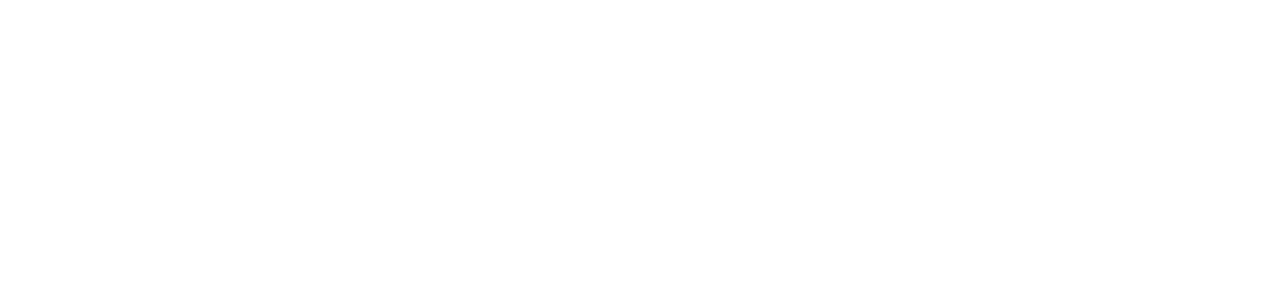
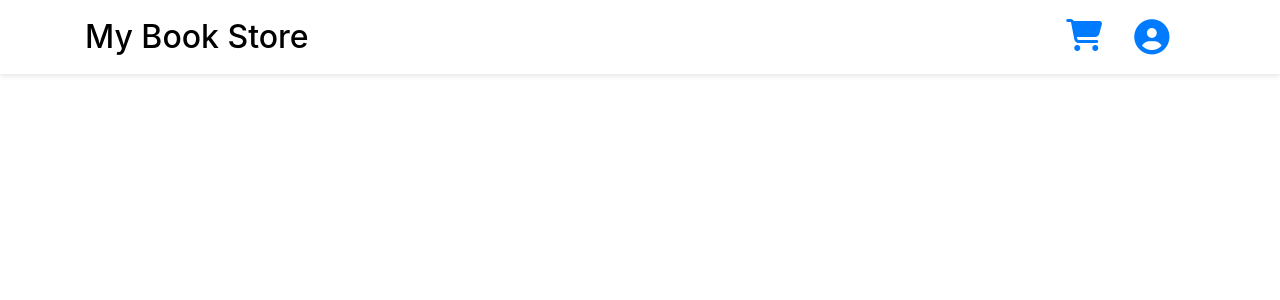
Before and after one commit to pushkov-fedor/Book-Store-App-.wrk, a React (Create React App) app in the folder book-store-frontend/: page / in a window 1280 px wide. Shown: the top 300 px of the page. Built offline with nearby package versions, Linux system fonts and the light colour scheme; the HTML template or start-up script is replaced by a standard one.

Commit message:
added header with navigation

```diff
--- a/book-store-frontend/public/index.html
+++ b/book-store-frontend/public/index.html
@@ -3,6 +3,11 @@
   <head>
     <meta charset="utf-8" />
     <meta name="viewport" content="width=device-width, initial-scale=1" />
+    <link rel="stylesheet" href="https://stackpath.bootstrapcdn.com/bootstrap/4.4.1/css/bootstrap.min.css" integrity="sha384-Vkoo8x4CGsO3+Hhxv8T/Q5PaXtkKtu6ug5TOeNV6gBiFeWPGFN9MuhOf23Q9Ifjh" crossorigin="anonymous">
+    <script src="https://code.jquery.com/jquery-3.4.1.slim.min.js" integrity="sha384-J6qa4849blE2+poT4WnyKhv5vZF5SrPo0iEjwBvKU7imGFAV0wwj1yYfoRSJoZ+n" crossorigin="anonymous"></script>
+    <script src="https://cdn.jsdelivr.net/npm/popper.js@1.16.0/dist/umd/popper.min.js" integrity="sha384-Q6E9RHvbIyZFJoft+2mJbHaEWldlvI9IOYy5n3zV9zzTtmI3UksdQRVvoxMfooAo" crossorigin="anonymous"></script>
+    <script src="https://stackpath.bootstrapcdn.com/bootstrap/4.4.1/js/bootstrap.min.js" integrity="sha384-wfSDF2E50Y2D1uUdj0O3uMBJnjuUD4Ih7YwaYd1iqfktj0Uod8GCExl3Og8ifwB6" crossorigin="anonymous"></script>
+    <script src="https://kit.fontawesome.com/bbf6fd1fff.js" crossorigin="anonymous"></script>
   </head>
   <body>
     <noscript>You need to enable JavaScript to run this app.</noscript>
--- a/book-store-frontend/src/App.js
+++ b/book-store-frontend/src/App.js
@@ -1,9 +1,10 @@
 import React from 'react';
+import Header from "./components/header/Header";
 
 function App() {
   return (
     <div className="App">
-
+      <Header/>
     </div>
   );
 }
--- /dev/null
+++ b/book-store-frontend/src/components/header/Header.js
@@ -0,0 +1,30 @@
+import React from 'react';
+
+function Header(props) {
+    return (
+        <nav className="navbar navbar-expand-sm navbar-light" style={{boxShadow: "0 2px 5px rgba(0,0,0,0.1)"}}>
+            <div className="container">
+                <a className="navbar-brand" href="#" style={{color: "rgba(0,0,0,1)", fontSize: "2rem", fontWeight: "500"}}>My Book Store</a>
+                <button className="navbar-toggler" type="button" data-toggle="collapse" data-target="#navbarNavAltMarkup"
+                        aria-controls="navbarNavAltMarkup" aria-expanded="false" aria-label="Toggle navigation">
+                    <span className="navbar-toggler-icon"></span>
+                </button>
+                <div className="collapse navbar-collapse justify-content-end" id="navbarNavAltMarkup">
+                    <div className="navbar-nav">
+                        <a className="nav-item nav-link" href="#">
+                            <i className="fas fa-shopping-cart text-primary" style={{fontSize: "2rem", marginRight: "1rem"}}>
+                            </i>
+                        <span className="navbar-toggler" style={{border: "none", width: "100%"}}>Shopping cart</span></a>
+                        <a className="nav-item nav-link" href="#">
+                            <i className="fas fa-user-circle text-primary" style={{fontSize: "2.2rem", marginRight: "1.1rem"}}>
+                            </i>
+                            <span className="navbar-toggler" style={{border: "none"}}>Profile</span>
+                        </a>
+                    </div>
+                </div>
+            </div>
+        </nav>
+    );
+}
+
+export default Header;
```
